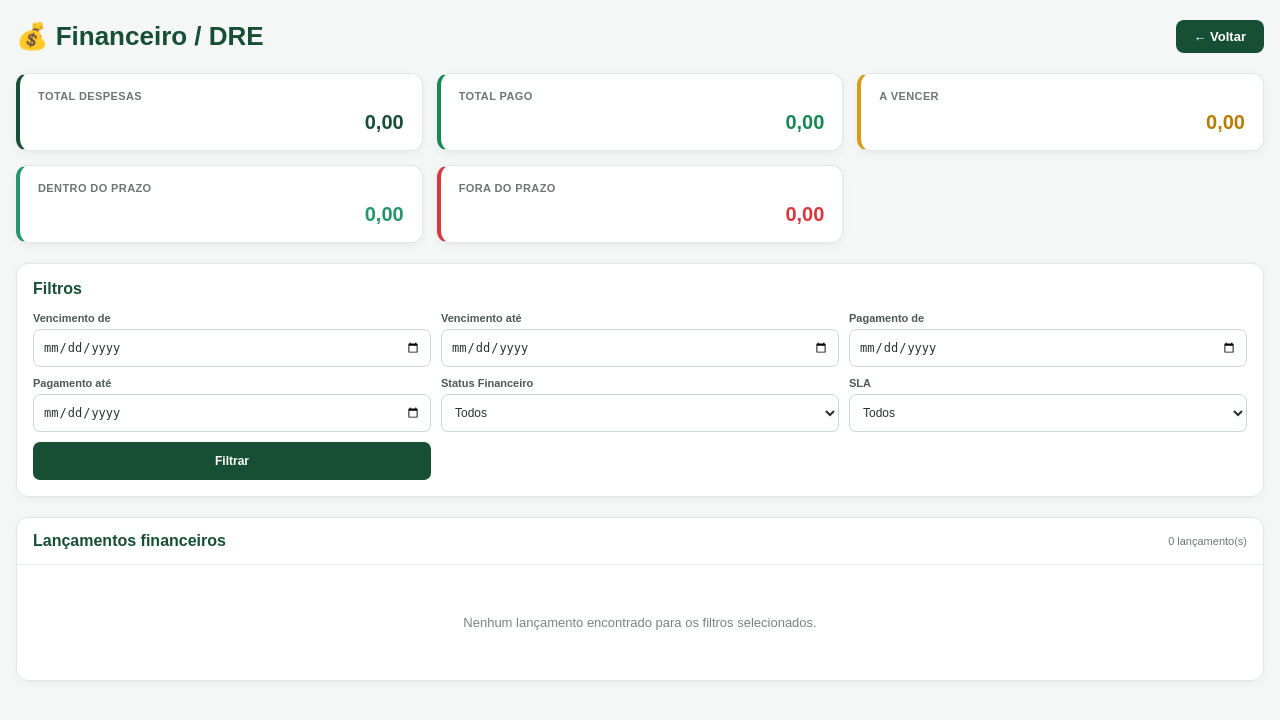
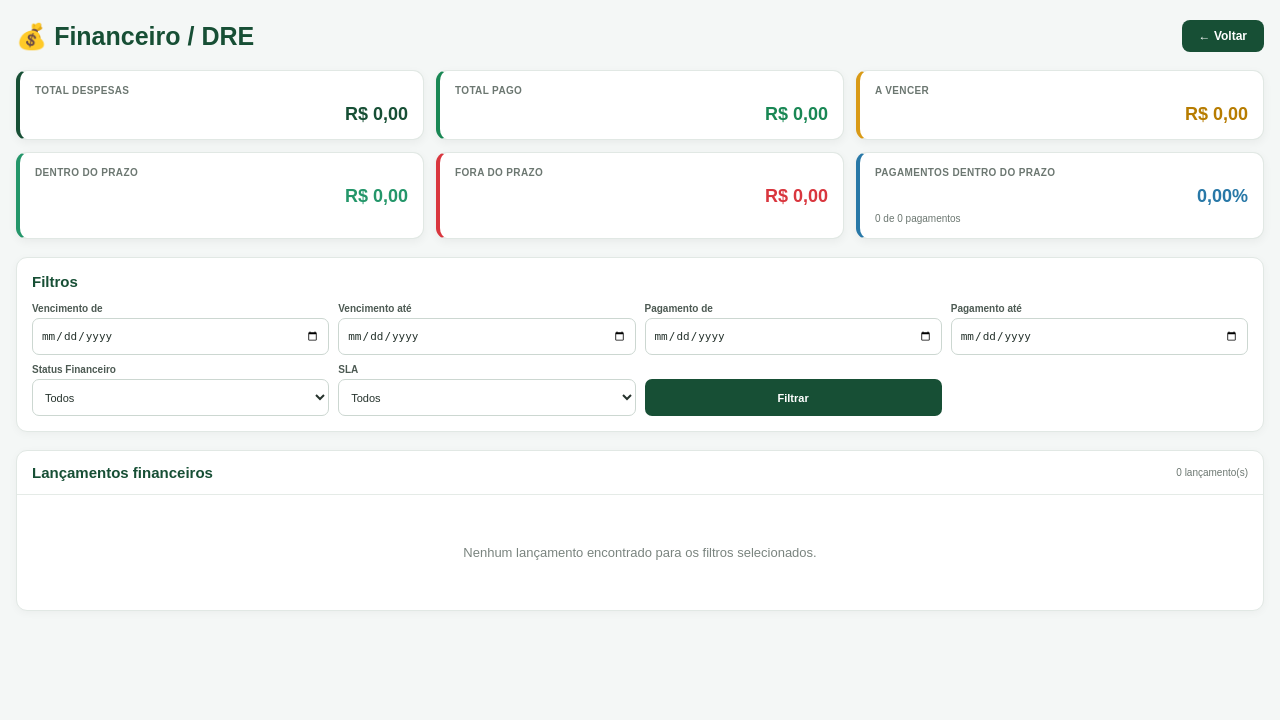
Before and after one commit to fabiurbina/PortalInterno, a Django app: page /relatorios/financeiro/dre/ in a window 1280 px wide. Shown: the top 720 px of the page. Run offline with Django 5.2, Linux system fonts and the light colour scheme; a user stored in the database is signed in; data that the repository does not hold is empty.

Commit message:
Melhoria e ajustes DRE

```diff
--- a/pedidos/templates/relatorios/financeiro_dre.html
+++ b/pedidos/templates/relatorios/financeiro_dre.html
@@ -40,14 +40,14 @@
             display: flex;
             justify-content: space-between;
             align-items: center;
-            margin-bottom: 20px;
+            margin-bottom: 18px;
         }
 
 
         .cabecalho h1 {
             margin: 0;
             color: #174f35;
-            font-size: 26px;
+            font-size: 25px;
         }
 
 
@@ -55,15 +55,15 @@
             text-decoration: none;
             background: #174f35;
             color: white;
-            padding: 9px 18px;
+            padding: 9px 17px;
             border-radius: 8px;
-            font-size: 13px;
+            font-size: 12px;
             font-weight: bold;
         }
 
 
         .btn-voltar:hover {
-            opacity: 0.9;
+            opacity: .9;
         }
 
 
@@ -73,33 +73,34 @@
 
         .cards-resumo {
             display: grid;
-            grid-template-columns: repeat(5, 1fr);
-            gap: 14px;
-            margin-bottom: 20px;
+            grid-template-columns: repeat(6, 1fr);
+            gap: 12px;
+            margin-bottom: 18px;
         }
 
 
         .card-resumo {
             background: white;
             border: 1px solid #e1e8e4;
-            border-radius: 12px;
-            padding: 16px 18px;
-            box-shadow: 0 3px 10px rgba(0, 0, 0, 0.05);
+            border-radius: 11px;
+            padding: 14px 15px;
+            box-shadow: 0 3px 10px rgba(0, 0, 0, .05);
             min-width: 0;
         }
 
 
         .card-resumo .titulo {
-            font-size: 11px;
+            font-size: 10px;
             color: #6c7771;
             font-weight: bold;
-            margin-bottom: 9px;
-            letter-spacing: .4px;
+            margin-bottom: 8px;
+            letter-spacing: .35px;
+            white-space: nowrap;
         }
 
 
         .card-resumo .valor {
-            font-size: 20px;
+            font-size: 18px;
             font-weight: bold;
             text-align: right;
             white-space: nowrap;
@@ -156,6 +157,33 @@
         }
 
 
+        .card-pontualidade {
+            border-left: 4px solid #2878a7;
+        }
+
+
+        .card-pontualidade .valor {
+            color: #2878a7;
+        }
+
+
+        .pontualidade-info {
+            display: flex;
+            justify-content: space-between;
+            align-items: center;
+            margin-top: 6px;
+            font-size: 10px;
+            color: #6c7771;
+        }
+
+
+        .pontualidade-percentual {
+            font-size: 18px;
+            font-weight: bold;
+            color: #2878a7;
+        }
+
+
         /* ==========================================================
            FILTROS
         ========================================================== */
@@ -163,22 +191,23 @@
         .filtros {
             background: white;
             border: 1px solid #e1e8e4;
-            border-radius: 12px;
-            padding: 16px;
-            margin-bottom: 20px;
-            box-shadow: 0 2px 8px rgba(0, 0, 0, 0.04);
+            border-radius: 11px;
+            padding: 15px;
+            margin-bottom: 18px;
+            box-shadow: 0 2px 8px rgba(0, 0, 0, .04);
         }
 
 
         .filtros h3 {
-            margin: 0 0 14px 0;
+            margin: 0 0 13px 0;
             color: #174f35;
-            font-size: 16px;
+            font-size: 15px;
         }
 
 
         .filtros-grid {
             display: grid;
+
             grid-template-columns:
                 1fr
                 1fr
@@ -188,7 +217,8 @@
                 1fr
                 auto;
 
-            gap: 10px;
+            gap: 9px;
+
             align-items: end;
         }
 
@@ -201,9 +231,9 @@
 
 
         .campo label {
-            font-size: 11px;
+            font-size: 10px;
             font-weight: bold;
-            margin-bottom: 5px;
+            margin-bottom: 4px;
             color: #4d5a53;
         }
 
@@ -211,12 +241,12 @@
         .campo input,
         .campo select {
             width: 100%;
-            height: 38px;
-            padding: 0 9px;
+            height: 37px;
+            padding: 0 8px;
             border: 1px solid #ccd7d1;
             border-radius: 7px;
             background: white;
-            font-size: 12px;
+            font-size: 11px;
             color: #26332d;
         }
 
@@ -229,20 +259,20 @@
 
 
         .btn-filtrar {
-            height: 38px;
-            padding: 0 18px;
+            height: 37px;
+            padding: 0 17px;
             border: none;
             border-radius: 7px;
             background: #174f35;
             color: white;
-            font-size: 12px;
+            font-size: 11px;
             font-weight: bold;
             cursor: pointer;
         }
 
 
         .btn-filtrar:hover {
-            opacity: 0.9;
+            opacity: .9;
         }
 
 
@@ -269,14 +299,14 @@
             width: 100%;
             background: white;
             border: 1px solid #e1e8e4;
-            border-radius: 12px;
+            border-radius: 11px;
             overflow: hidden;
-            box-shadow: 0 2px 8px rgba(0, 0, 0, 0.04);
+            box-shadow: 0 2px 8px rgba(0, 0, 0, .04);
         }
 
 
         .tabela-topo {
-            padding: 14px 16px;
+            padding: 13px 15px;
             border-bottom: 1px solid #e5ebe7;
             display: flex;
             justify-content: space-between;
@@ -287,12 +317,12 @@
         .tabela-topo h3 {
             margin: 0;
             color: #174f35;
-            font-size: 16px;
+            font-size: 15px;
         }
 
 
         .contador {
-            font-size: 11px;
+            font-size: 10px;
             color: #6c7771;
         }
 
@@ -526,21 +556,20 @@
            RESPONSIVO
         ========================================================== */
 
-        @media (max-width: 1400px) {
+        @media (max-width: 1500px) {
 
             .cards-resumo {
                 grid-template-columns: repeat(3, 1fr);
             }
 
-
             .filtros-grid {
-                grid-template-columns: repeat(3, 1fr);
+                grid-template-columns: repeat(4, 1fr);
             }
 
         }
 
 
-        @media (max-width: 850px) {
+        @media (max-width: 900px) {
 
             .container {
                 width: calc(100% - 20px);
@@ -606,40 +649,107 @@
 
     <div class="cards-resumo">
 
+
+        <!-- TOTAL DESPESAS -->
+
         <div class="card-resumo card-total">
-        <div class="titulo">TOTAL DESPESAS</div>
-        <div class="valor moeda">
-            {{ total_despesas|floatformat:2 }}
-        </div>
+
+            <div class="titulo">
+                TOTAL DESPESAS
             </div>
 
-    <div class="card-resumo card-pago">
-        <div class="titulo">TOTAL PAGO</div>
-        <div class="valor moeda">
-            {{ total_pago|floatformat:2 }}
-        </div>
+            <div class="valor">
+                {{ total_despesas }}
             </div>
 
-    <div class="card-resumo card-vencer">
-        <div class="titulo">A VENCER</div>
-        <div class="valor moeda">
-            {{ total_a_vencer|floatformat:2 }}
-        </div>
         </div>
 
-    <div class="card-resumo card-sla-ok">
-        <div class="titulo">DENTRO DO PRAZO</div>
-        <div class="valor moeda">
-            {{ total_dentro_prazo|floatformat:2 }}
-        </div>
+
+        <!-- TOTAL PAGO -->
+
+        <div class="card-resumo card-pago">
+
+            <div class="titulo">
+                TOTAL PAGO
             </div>
 
+            <div class="valor">
+                {{ total_pago }}
+            </div>
+
+        </div>
+
+
+        <!-- A VENCER -->
+
+        <div class="card-resumo card-vencer">
+
+            <div class="titulo">
+                A VENCER
+            </div>
+
+            <div class="valor">
+                {{ total_a_vencer }}
+            </div>
+
+        </div>
+
+
+        <!-- DENTRO DO PRAZO -->
+
+        <div class="card-resumo card-sla-ok">
+
+            <div class="titulo">
+                DENTRO DO PRAZO
+            </div>
+
+            <div class="valor">
+                {{ total_dentro_prazo }}
+            </div>
+
+        </div>
+
+
+        <!-- FORA DO PRAZO -->
+
         <div class="card-resumo card-sla-atraso">
-        <div class="titulo">FORA DO PRAZO</div>
-        <div class="valor moeda">
-            {{ total_fora_prazo|floatformat:2 }}
+
+            <div class="titulo">
+                FORA DO PRAZO
             </div>
+
+            <div class="valor">
+                {{ total_fora_prazo }}
             </div>
+
+        </div>
+
+
+        <!-- INDICADOR DE PONTUALIDADE -->
+
+        <div class="card-resumo card-pontualidade">
+
+            <div class="titulo">
+                PAGAMENTOS DENTRO DO PRAZO
+            </div>
+
+            <div class="valor percentual-pontualidade">
+                {{ percentual_pontualidade }}
+            </div>
+
+            <div class="pontualidade-info">
+
+                <span>
+                    {{ pagamentos_dentro_prazo }}
+                    de
+                    {{ pagamentos_realizados }}
+                    pagamentos
+                </span>
+
+            </div>
+
+        </div>
+
 
     </div>
 
@@ -996,28 +1100,24 @@
 
                     <!-- CLIENTE / FORNECEDOR -->
 
-                    <td title="{{ item.razao_social|default:'-' }}">
+                    <td
+                        title="{{ item.razao_social|default:'-' }}"
+                    >
                         {{ item.razao_social|default:"-" }}
                     </td>
 
 
                     <!-- VALOR TÍTULO -->
 
-                    <td
-                        class="valor moeda"
-                        data-valor="{{ item.nValorTitulo|default:0 }}"
-                    >
-                        R$ 0,00
+                    <td class="valor">
+                        {{ item.valor_titulo_formatado }}
                     </td>
 
 
                     <!-- VALOR PAGO -->
 
-                    <td
-                        class="valor moeda"
-                        data-valor="{{ item.nValPago|default:0 }}"
-                    >
-                        R$ 0,00
+                    <td class="valor">
+                        {{ item.valor_pago_formatado }}
                     </td>
 
 
@@ -1250,62 +1327,22 @@
                     }
 
 
-                        /* ==============================
-                           MOEDA
-                        ============================== */
-
-                        if (
-                            celulaA.classList.contains("valor") &&
-                            celulaB.classList.contains("valor")
-                        ) {
-
-
-                            let valorA = Number(
-                                celulaA.getAttribute(
-                                    "data-valor"
-                                ) || 0
-                            );
-
-
-                            let valorB = Number(
-                                celulaB.getAttribute(
-                                    "data-valor"
-                                ) || 0
-                            );
-
-
-                            if (valorA < valorB) {
-                                return ascendente ? -1 : 1;
-                            }
-
-
-                            if (valorA > valorB) {
-                                return ascendente ? 1 : -1;
-                            }
-
-
-                            return 0;
-
-                        }
-
-
-                        /* ==============================
+                    /* ======================================
                        PRAZO
-                        ============================== */
+                    ====================================== */
 
                     if (
                         celulaA.classList.contains("prazo") &&
                         celulaB.classList.contains("prazo")
                     ) {
 
-
-                            let valorA =
+                        const valorA =
                             parseInt(
                                 celulaA.innerText
                             ) || 0;
 
 
-                            let valorB =
+                        const valorB =
                             parseInt(
                                 celulaB.innerText
                             ) || 0;
@@ -1326,17 +1363,17 @@
                     }
 
 
-                        /* ==============================
+                    /* ======================================
                        TEXTO
-                        ============================== */
+                    ====================================== */
 
-                        let valorA =
+                    const valorA =
                         celulaA.innerText
                             .trim()
                             .toLowerCase();
 
 
-                        let valorB =
+                    const valorB =
                         celulaB.innerText
                             .trim()
                             .toLowerCase();
--- a/pedidos/views.py
+++ b/pedidos/views.py
@@ -3398,7 +3398,14 @@ def indicadores_comercial_dados(request):
 @login_required
 def financeiro_dre(request):
 
+    from decimal import Decimal
+    from datetime import date
+
     usuario = request.user
+
+    # ==========================================================
+    # CONTROLE DE ACESSO
+    # ==========================================================
 
     if not (
         usuario.is_superuser
@@ -3411,6 +3418,10 @@ def financeiro_dre(request):
             "Você não tem permissão para acessar este relatório."
         )
 
+    # ==========================================================
+    # DADOS
+    # ==========================================================
+
     dados = buscar_fin_dre()
 
     # ==========================================================
@@ -3441,11 +3452,40 @@ def financeiro_dre(request):
         "sla", ""
     )
 
-    dados_filtrados = []
+    # ==========================================================
+    # FUNÇÃO PARA VALORES
+    # ==========================================================
+
+    def valor_decimal(valor):
+
+        if valor is None:
+            return Decimal("0")
+
+        try:
+            return Decimal(str(valor))
+        except:
+            return Decimal("0")
+
+    # ==========================================================
+    # FORMATAÇÃO DE DINHEIRO
+    # ==========================================================
+
+    def dinheiro(valor):
+
+        valor = valor_decimal(valor)
+
+        return (
+            f"R$ {valor:,.2f}"
+            .replace(",", "X")
+            .replace(".", ",")
+            .replace("X", ".")
+        )
 
     # ==========================================================
     # PROCESSAMENTO
     # ==========================================================
+
+    dados_filtrados = []
 
     for item in dados:
 
@@ -3474,8 +3514,6 @@ def financeiro_dre(request):
             status == "A VENCER"
             and data_vencimento
         ):
-            from datetime import date
-
             prazo = (
                 data_vencimento - date.today()
             ).days
@@ -3501,8 +3539,7 @@ def financeiro_dre(request):
                 continue
 
         # ======================================================
-        # FILTRO DATA DE VENCIMENTO
-        # dDtPrevisao
+        # FILTRO VENCIMENTO
         # ======================================================
 
         if data_vencimento_inicio:
@@ -3522,8 +3559,7 @@ def financeiro_dre(request):
                 continue
 
         # ======================================================
-        # FILTRO DATA DE PAGAMENTO
-        # dDtPagamento
+        # FILTRO PAGAMENTO
         # ======================================================
 
         if data_pagamento_inicio:
@@ -3541,6 +3577,18 @@ def financeiro_dre(request):
 
             if str(data_pagamento) > data_pagamento_fim:
                 continue
+
+        # ======================================================
+        # VALORES FORMATADOS
+        # ======================================================
+
+        item["valor_titulo_formatado"] = dinheiro(
+            item.get("nValorTitulo")
+        )
+
+        item["valor_pago_formatado"] = dinheiro(
+            item.get("nValPago")
+        )
 
         # ======================================================
         # ADICIONA
@@ -3548,24 +3596,9 @@ def financeiro_dre(request):
 
         dados_filtrados.append(item)
 
+    # ==========================================================
     # TOTAIS
     # ==========================================================
-
-    from decimal import Decimal
-
-
-    def valor_decimal(valor):
-        if valor is None:
-            return Decimal("0")
-
-        if isinstance(valor, Decimal):
-            return valor
-
-        try:
-            return Decimal(str(valor))
-        except:
-            return Decimal("0")
-
 
     total_despesas = sum(
         (
@@ -3574,7 +3607,6 @@ def financeiro_dre(request):
         ),
         Decimal("0")
     )
-
 
     total_pago = sum(
         (
@@ -3585,7 +3617,6 @@ def financeiro_dre(request):
         Decimal("0")
     )
 
-
     total_a_vencer = sum(
         (
             valor_decimal(item.get("nValorTitulo"))
@@ -3595,7 +3626,6 @@ def financeiro_dre(request):
         Decimal("0")
     )
 
-
     total_dentro_prazo = sum(
         (
             valor_decimal(item.get("nValorTitulo"))
@@ -3605,7 +3635,6 @@ def financeiro_dre(request):
         Decimal("0")
     )
 
-
     total_fora_prazo = sum(
         (
             valor_decimal(item.get("nValorTitulo"))
@@ -3616,6 +3645,74 @@ def financeiro_dre(request):
     )
 
     # ==========================================================
+    # INDICADOR DE PONTUALIDADE
+    # ==========================================================
+
+    pagamentos_realizados = sum(
+        1
+        for item in dados_filtrados
+        if item.get("cStatus") == "PAGO"
+    )
+
+    pagamentos_dentro_prazo = sum(
+        1
+        for item in dados_filtrados
+        if (
+            item.get("cStatus") == "PAGO"
+            and item.get("StatusPagamento") == "Dentro do Prazo"
+        )
+    )
+
+    pagamentos_fora_prazo = sum(
+        1
+        for item in dados_filtrados
+        if (
+            item.get("cStatus") == "PAGO"
+            and item.get("StatusPagamento") == "Fora do Prazo"
+        )
+    )
+
+    if pagamentos_realizados > 0:
+
+        percentual_pontualidade = (
+            pagamentos_dentro_prazo
+            / pagamentos_realizados
+        ) * 100
+
+    else:
+
+        percentual_pontualidade = Decimal("0")
+
+    percentual_pontualidade_formatado = (
+        f"{percentual_pontualidade:.2f}".replace(".", ",")
+        + "%"
+    )
+
+    # ==========================================================
+    # VALORES DOS CARDS FORMATADOS
+    # ==========================================================
+
+    total_despesas_formatado = dinheiro(
+        total_despesas
+    )
+
+    total_pago_formatado = dinheiro(
+        total_pago
+    )
+
+    total_a_vencer_formatado = dinheiro(
+        total_a_vencer
+    )
+
+    total_dentro_prazo_formatado = dinheiro(
+        total_dentro_prazo
+    )
+
+    total_fora_prazo_formatado = dinheiro(
+        total_fora_prazo
+    )
+
+    # ==========================================================
     # CONTEXTO
     # ==========================================================
 
@@ -3634,11 +3731,17 @@ def financeiro_dre(request):
         "sla_filtro": sla_filtro,
 
         # Cards
-        "total_despesas": total_despesas,
-        "total_pago": total_pago,
-        "total_a_vencer": total_a_vencer,
-        "total_dentro_prazo": total_dentro_prazo,
-        "total_fora_prazo": total_fora_prazo,
+        "total_despesas": total_despesas_formatado,
+        "total_pago": total_pago_formatado,
+        "total_a_vencer": total_a_vencer_formatado,
+        "total_dentro_prazo": total_dentro_prazo_formatado,
+        "total_fora_prazo": total_fora_prazo_formatado,
+
+        # Indicador
+        "pagamentos_realizados": pagamentos_realizados,
+        "pagamentos_dentro_prazo": pagamentos_dentro_prazo,
+        "pagamentos_fora_prazo": pagamentos_fora_prazo,
+        "percentual_pontualidade": percentual_pontualidade_formatado,
     }
 
     return render(
```
Also changed, not shown: other parts of pedidos/templates/relatorios/financeiro_dre.html (+50 -74 lines). Lines whose indentation alone changed are shown as unchanged.
